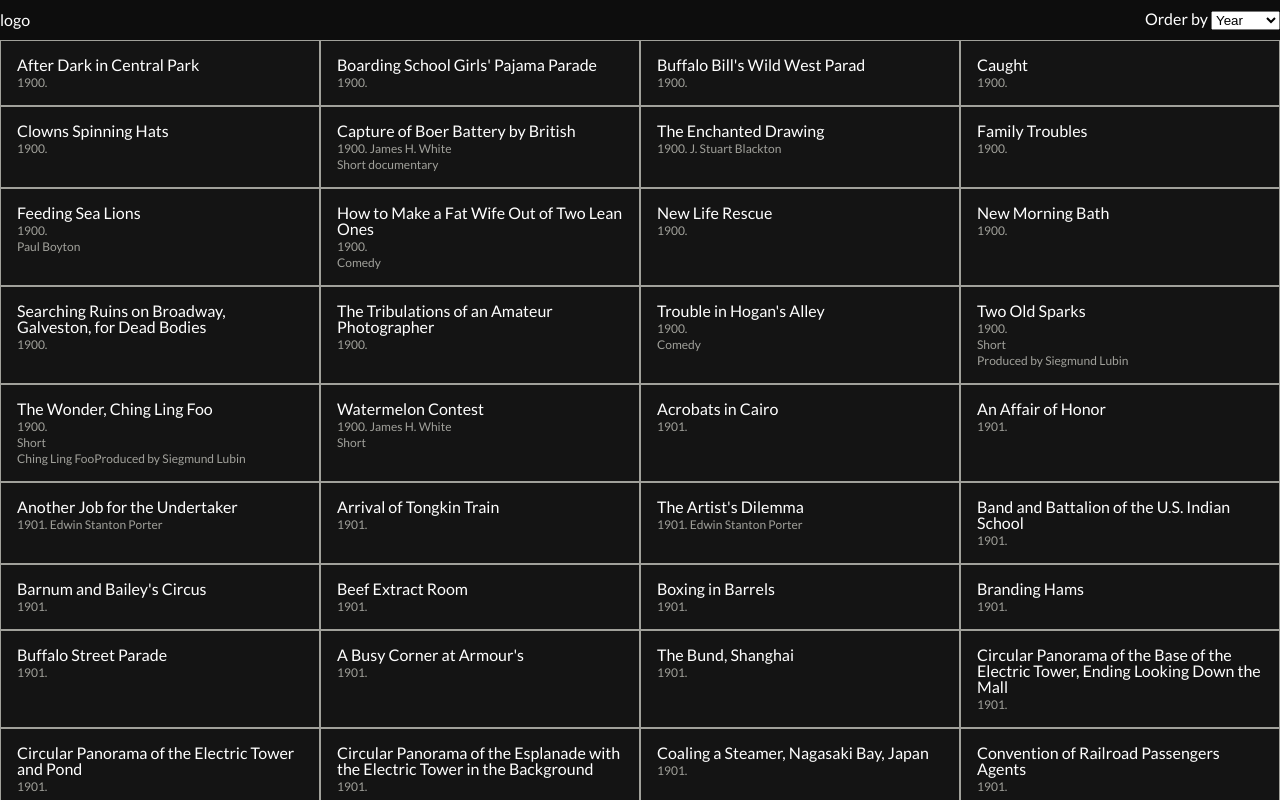
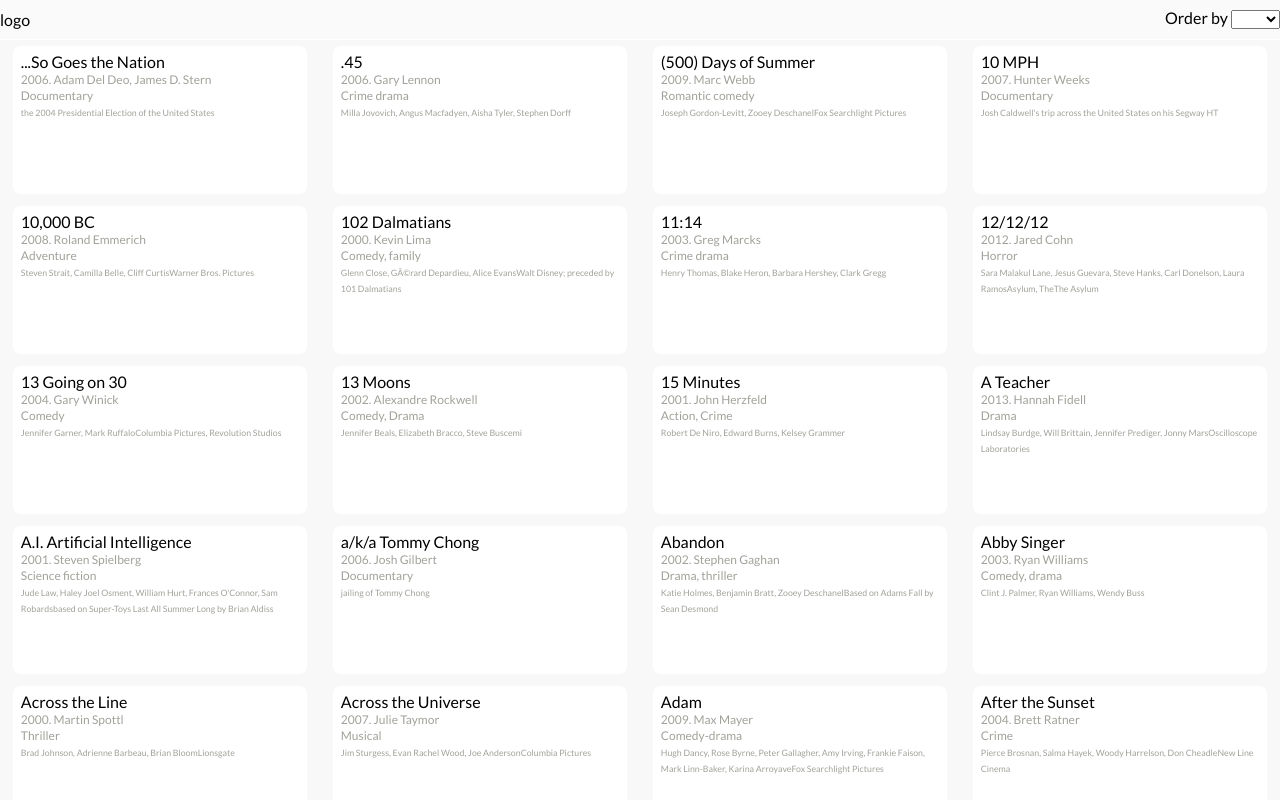
Before and after one commit to carlosdelacuerda/sdg, an Angular app: page / in a window 1280 px wide. Shown: the top 800 px of the page. Built offline with nearby package versions, Linux system fonts and the light colour scheme; what ngx-infinite-scroll would draw is missing.

Commit message:
implemented "order by" and light css mode

```diff
--- a/src/app/app.module.ts
+++ b/src/app/app.module.ts
@@ -1,5 +1,6 @@
 import { HttpClientModule } from '@angular/common/http';
 import { NgModule } from '@angular/core';
+import { FormsModule } from '@angular/forms';
 import { BrowserModule } from '@angular/platform-browser';
 import { InfiniteScrollModule } from 'ngx-infinite-scroll';
 
@@ -14,7 +15,8 @@ import { TableComponent } from './componets/table/table.component';
   imports: [
     BrowserModule,
     HttpClientModule,
-    InfiniteScrollModule
+    InfiniteScrollModule,
+    FormsModule
   ],
   providers: [],
   bootstrap: [AppComponent]
--- a/src/app/componets/table/table.component.html
+++ b/src/app/componets/table/table.component.html
@@ -1,5 +1,9 @@
 <div class="container" infiniteScroll (scrolled)="onScroll()">
+
+  <!-- botón para ir al inicio de la página -->
   <button *ngIf="showGoUpButton" (click)="scrollTop()">GO UP</button>
+
+  <!-- cabecera -->
   <header>
     <figure>
       logo
@@ -7,17 +11,18 @@
     <div class="search">
       <label>
         Order by
-        <select (change)="onChange()">
-          <option value="Year">Year</option>
-          <option value="Title">Title</option>
-          <option value="Director">Director</option>
-          <option value="Genre">Genre</option>
+        <select (change)="onChange()" [(ngModel)]="selectedOption">
+          <option value="year">Year</option>
+          <option value="title">Title</option>
         </select>
       </label>
     </div>
   </header>
+
+  <!-- listado de peliculas -->
   <ul>
     <li *ngFor="let movie of arrMovies">
+      <div class="canvas">
         <h1>{{ movie.title }}</h1>
         <div>
           <span>{{ movie.year }}. </span>
@@ -28,6 +33,7 @@
           <span>{{ movie.cast }}</span>
           <span>{{ movie.notes }}</span>
         </div>
+      </div>
     </li>
   </ul>
 </div>
--- a/src/app/componets/table/table.component.scss
+++ b/src/app/componets/table/table.component.scss
@@ -1,6 +1,7 @@
 @import '../../../assets/scss/common.scss';
 
 header {
+    z-index: 2;
     position: fixed;
     background-color: $traslucid;
     width: 100%;
@@ -8,6 +9,7 @@ header {
     display: flex;
     backdrop-filter: blur(4px);
     align-items: center;
+    border-bottom: 1px solid $color4;
     .search {
         margin-left: auto;
     }
@@ -23,10 +25,10 @@ ul {
     }
 li {
     width: 25%;
-    padding: $size*2;
     overflow: hidden;
-    border: 1px solid $color3;
+    height: $size*20;
     span {
+        margin-top: $size;
         color: $color3;
         font-size: $size*1.5;
     }
@@ -43,15 +45,49 @@ li {
 
 button {
     position: fixed;
-    z-index: 1;
+    z-index: 2;
     background-color: $traslucid;
     box-shadow: 0 0 5px $color4;
     vertical-align: middle;
     color: $color2;
     padding: $size*2;
     border-radius: 100%;
+    border: 1px solid $color2;
+    box-shadow: 0 0 5px rgba(0,0,0,.6);
     bottom: $size*3;
     right: $size*3;
     cursor: pointer;
     backdrop-filter: blur(4px);
 }
+.more-info span {
+    font-size: $size*1.1;
+}
+.canvas {
+    position: relative;
+    overflow: hidden;
+    padding: $size;
+    background-color: $color4;
+    width: 92%;
+    height: 92%;
+    top: 4%;
+    left: 4%;
+    border-radius: 8px;
+    transition: 300ms;
+    &:hover {
+        transition: 300ms;
+        height: 100%;
+        z-index: 1;
+        top:0;
+        overflow-y: auto;
+        .more-info {
+            display: block;
+        }
+    }
+}
+
+// responsive
+@media (max-width: 721px) {
+    li {
+        width: 100%;
+    }
+}
--- a/src/app/componets/table/table.component.ts
+++ b/src/app/componets/table/table.component.ts
@@ -13,22 +13,28 @@ export class TableComponent implements OnInit {
   start: number = 0;
   finish: number = 50;
   showGoUpButton: boolean;
-  showScrollHeight:number;
-  hideScrollHeight:number;
+  showScrollHeight: number;
+  hideScrollHeight: number;
+  myOrder: string;
+  selectedOption: string;
+  selectedOrder: string;
 
   constructor(private MoviesService: MoviesService) {
     this.showGoUpButton = false;
     this.showScrollHeight = 1200;
     this.hideScrollHeight = 400;
+  }
+
+  ngOnInit() {
     this.addMovies();
   }
 
-  ngOnInit() {
-
-  }
-
+  // añade peliculas
   addMovies() {
-    this.MoviesService.getRange(this.start, this.finish)
+    if (this.selectedOrder == null) {
+      this.selectedOrder = 'title';
+    }
+    this.MoviesService.getRange(this.start, this.finish, this.selectedOrder)
     .then(response => {
       this.arrMovies = response;
     })
@@ -37,16 +43,19 @@ export class TableComponent implements OnInit {
     })
   }
 
+  // cuando baja el scroll para añadir nuevas películas
   onScroll() {
-    this.finish = this.finish+12;
+    this.finish = this.finish+20;
     this.addMovies();
   }
 
+  // boton "to top" para ir al inicio del listado de películas
   scrollTop() {
     document.body.scrollTop = 0;
     document.documentElement.scrollTop = 0;
   }
 
+  // detecta el cambio de scroll para mostrar u ocultar el botón "to top"
   @HostListener('window:scroll', [])
   onWindowScroll() {
     if (( window.pageYOffset ||
@@ -62,14 +71,11 @@ export class TableComponent implements OnInit {
     }
   }
 
+  // Recoge los cambios de estado del select para ordenar las peliculas
   onChange(){
-    this.MoviesService.order(this.start, this.finish)
-    .then(response => {
-      this.arrMovies = response;
-    })
-    .catch(error => {
-      console.log(error)
-    })
+    this.selectedOrder = this.selectedOption;
+    this.arrMovies.splice(0,this.arrMovies.length);
+    this.addMovies();
   }
 
 }
--- a/src/app/services/movies.service.ts
+++ b/src/app/services/movies.service.ts
@@ -8,36 +8,34 @@ import { movie } from '../interfaces/movie.interface';
 export class MoviesService {
 
   movieAll: movie[];
+  movieReturn: movie[];
+  movie: movie;
 
   constructor(private httpClient: HttpClient) {}
 
+
+  // recupera todo el json
   getAll(): Promise<movie[]> {
     return this.httpClient.get<movie[]>('./assets/dataset/movies.json').toPromise();
    }
 
-  async getRange(init, finish) {
+  // genera un array con las películas que va mostrando
+  async getRange(init, finish, param) {
     this.movieAll = await this.getAll();
-    let movieReturn = new Array;
+    switch (param) {
+      case 'title':
+        this.movieAll = this.movieAll.sort((a, b) => a.title.localeCompare(b.title));
+        break;
+      case 'year':
+        this.movieAll = this.movieAll.sort((a, b) => a.year - b.year);
+        break;
+    }
+    this.movieReturn = new Array;
     for (let show = init; show < finish; show++) {
       if (this.movieAll.length >= show) {
-        movieReturn.push(this.movieAll[show])
+        this.movieReturn.push(this.movieAll[show])
       }
     }
-    return movieReturn;
+    return this.movieReturn;
   }
-
-  async order (init, finish) {
-    alert();
-    this.movieAll = [];
-    this.movieAll = await this.getAll();
-    this.movieAll = this.movieAll.sort((a, b) => a.title.localeCompare(b.title));
-    let movieReturn = new Array;
-    for (let show = init; show < finish; show++) {
-      if (this.movieAll.length >= show) {
-        movieReturn.push(this.movieAll[show])
-      }
-    }
-    return movieReturn;
-  }
-
 }
--- a/src/assets/scss/variables.scss
+++ b/src/assets/scss/variables.scss
@@ -1,9 +1,9 @@
 //colors
-$color1: #141414;
-$color2: #fff;
+$color1: #f8f8f8;
+$color2: black;
 $color3: #a1a19b;
-$color4: #68c1ff;
-$traslucid: rgba(0,0,0,.3);
+$color4: #fff;
+$traslucid: rgba(255,255,255,.3);
 
 //sizes
 $size: 8px;
```
Also changed, not shown: 1 other file (tests, documents, lock files or other folders). Lines whose indentation alone changed are shown as unchanged.
